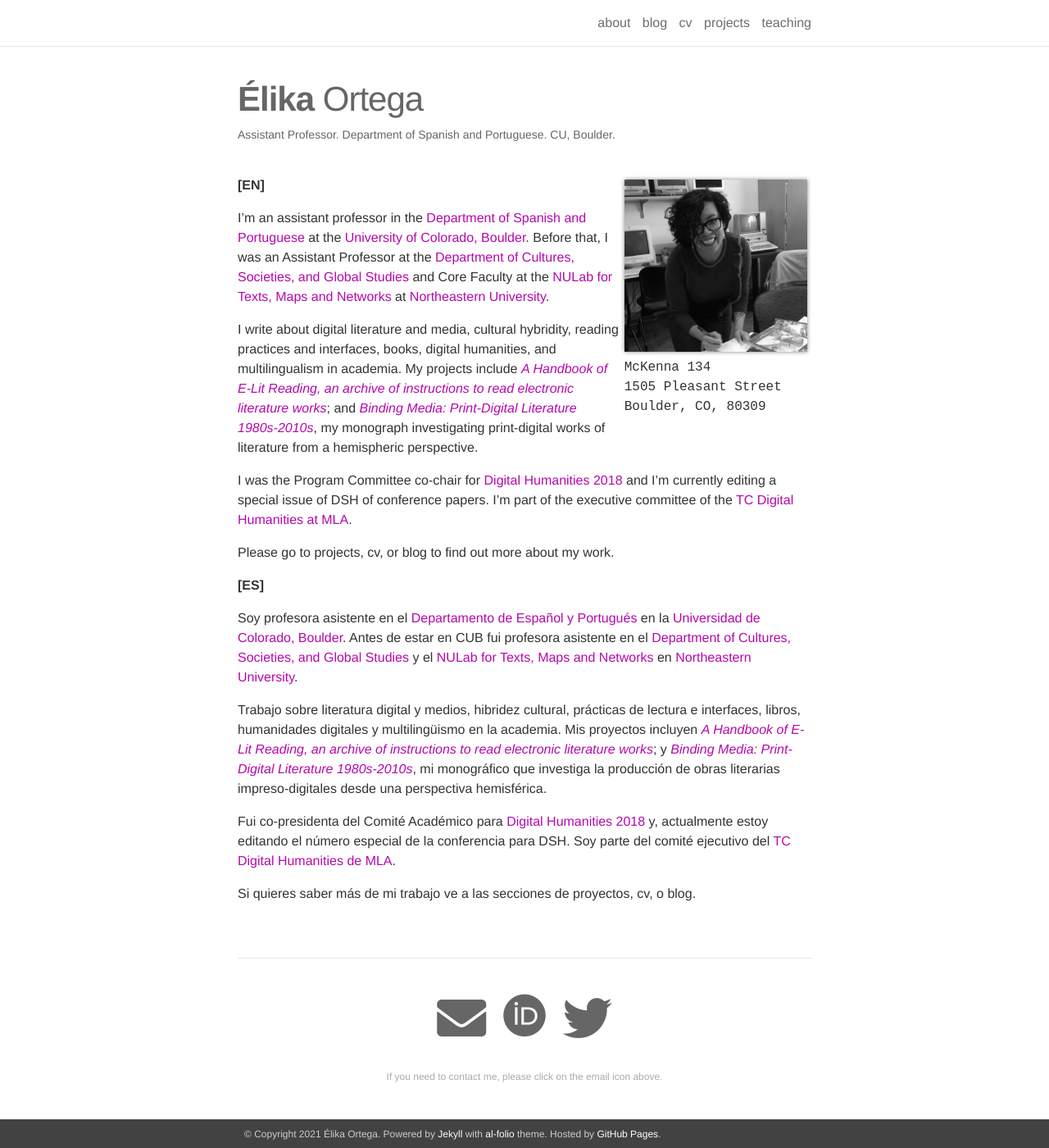
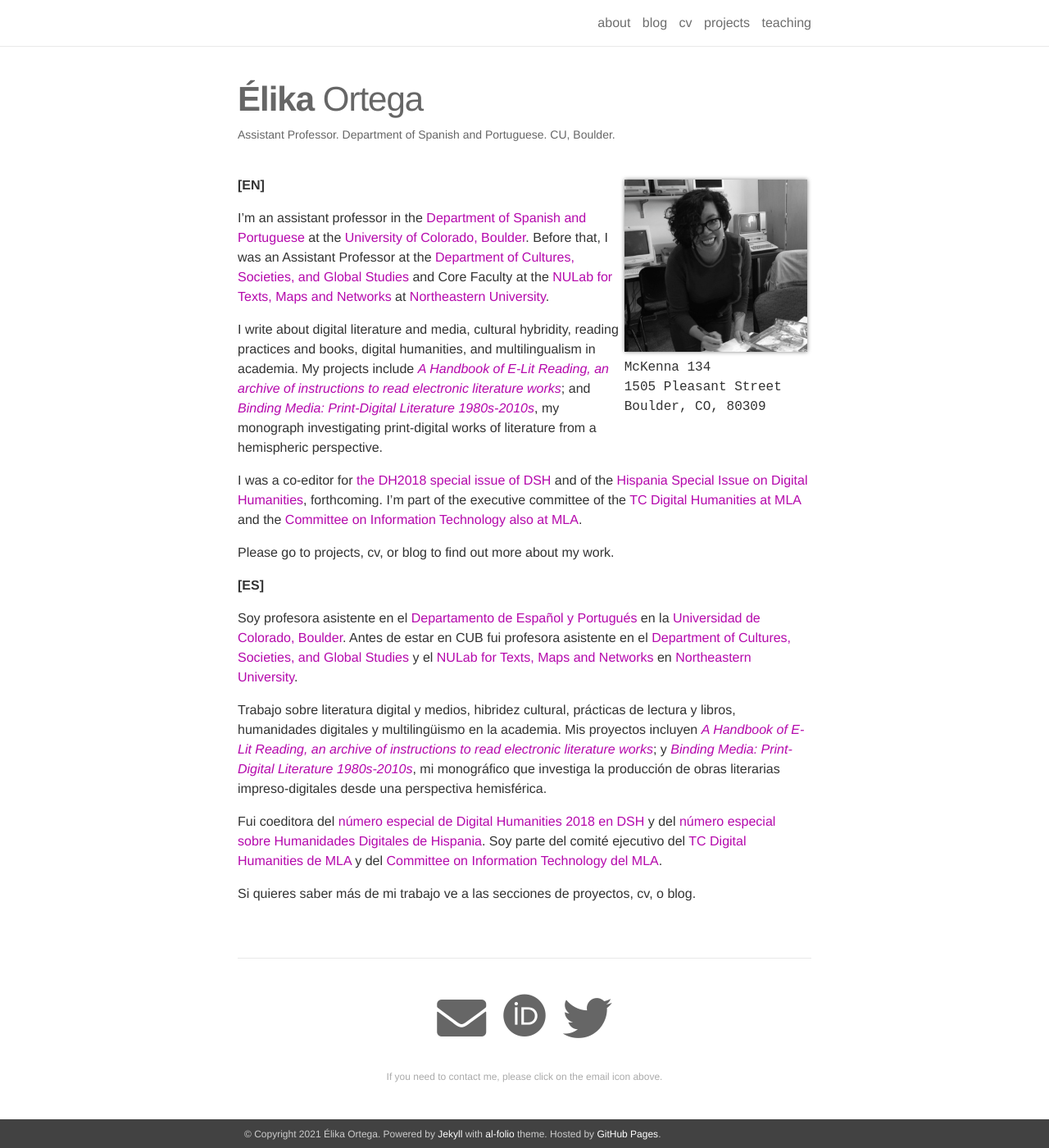
Before and after one commit to elikaortega/elikaortegadotnet, a Jekyll site: the page built from _pages/about.md, in a window 1280 px wide and 1400 px high. Shown: the whole window at 82% size. Built offline with Jekyll 4.4.1, drawn with Linux system fonts in a browser that asks for light colours; nearby versions of some CDN libraries; some web fonts are replaced.

Commit message:
updated about

```diff
--- a/_pages/about.md
+++ b/_pages/about.md
@@ -20,9 +20,9 @@ social: true
 
 I'm an assistant professor in the [Department of Spanish and Portuguese](https://www.colorado.edu/spanish/) at the [University of Colorado, Boulder](https://www.colorado.edu/). Before that, I was an Assistant Professor at the [Department of Cultures, Societies, and Global Studies](http://www.northeastern.edu/globalstudies) and Core Faculty at the [NULab for Texts, Maps and Networks](http://www.northeastern.edu/nulab/) at [Northeastern University](http://www.northeastern.edu/).
 
-I write about digital literature and media, cultural hybridity, reading practices and interfaces, books, digital humanities, and multilingualism in academia. My projects include [_A Handbook of E-Lit Reading, an archive of instructions to read electronic literature works_](https://elikaortega.github.io/elikaortegadotnet/projects/5_project/); and [_Binding Media: Print-Digital Literature 1980s-2010s_](https://elikaortega.github.io/elikaortegadotnet/projects/1_project/), my monograph investigating print-digital works of literature from a hemispheric perspective.
+I write about digital literature and media, cultural hybridity, reading practices and books, digital humanities, and multilingualism in academia. My projects include [_A Handbook of E-Lit Reading, an archive of instructions to read electronic literature works_](https://elikaortega.github.io/elikaortegadotnet/projects/5_project/); and [_Binding Media: Print-Digital Literature 1980s-2010s_](https://elikaortega.github.io/elikaortegadotnet/projects/1_project/), my monograph investigating print-digital works of literature from a hemispheric perspective.
 
-I was the Program Committee co-chair for [Digital Humanities 2018](https://dh2018.adho.org/en/) and I'm currently editing a special issue of DSH of conference papers. I'm part of the executive committee of the [TC Digital Humanities at MLA](https://mla.hcommons.org/groups/digital-humanities/forum/topic/mla19-582-roundtable-digital-hispanisms-2/).
+I was a co-editor for [the DH2018 special issue of DSH](https://academic.oup.com/dsh/issue/36/Supplement_1) and of the [Hispania Special Issue on Digital Humanities](https://www.aatsp.org/m/event_details.asp?id=1312622), forthcoming. I'm part of the executive committee of the [TC Digital Humanities at MLA](https://mla.hcommons.org/groups/digital-humanities/forum/topic/mla19-582-roundtable-digital-hispanisms-2/) and the [Committee on Information Technology also at MLA](https://www.mla.org/About-Us/Governance/Committees/Committee-Listings/Professional-Issues/Committee-on-Information-Technology).
 
 Please go to projects, cv, or blog to find out more about my work.
 
@@ -30,8 +30,8 @@ Please go to projects, cv, or blog to find out more about my work.
 
 Soy profesora asistente en el [Departamento de Español y Portugués](https://www.colorado.edu/spanish/) en la [Universidad de Colorado, Boulder](https://www.colorado.edu/). Antes de estar en CUB fui profesora asistente en el [Department of Cultures, Societies, and Global Studies](http://www.northeastern.edu/globalstudies) y el [NULab for Texts, Maps and Networks](http://www.northeastern.edu/nulab/) en [Northeastern University](http://www.northeastern.edu/).
 
-Trabajo sobre literatura digital y medios, hibridez cultural,  prácticas de lectura e interfaces, libros, humanidades digitales y multilingüismo en la academia. Mis proyectos incluyen [_A Handbook of E-Lit Reading, an archive of instructions to read electronic literature works_](https://elikaortega.github.io/elikaortegadotnet/projects/5_project/); y [_Binding Media: Print-Digital Literature 1980s-2010s_](https://elikaortega.github.io/elikaortegadotnet/projects/1_project/), mi monográfico que investiga la producción de obras literarias impreso-digitales desde una perspectiva hemisférica.
+Trabajo sobre literatura digital y medios, hibridez cultural,  prácticas de lectura y libros, humanidades digitales y multilingüismo en la academia. Mis proyectos incluyen [_A Handbook of E-Lit Reading, an archive of instructions to read electronic literature works_](https://elikaortega.github.io/elikaortegadotnet/projects/5_project/); y [_Binding Media: Print-Digital Literature 1980s-2010s_](https://elikaortega.github.io/elikaortegadotnet/projects/1_project/), mi monográfico que investiga la producción de obras literarias impreso-digitales desde una perspectiva hemisférica.
 
-Fui co-presidenta del Comité Académico para [Digital Humanities 2018](https://dh2018.adho.org/) y, actualmente estoy editando el número especial de la conferencia para DSH. Soy parte del comité ejecutivo del [TC Digital Humanities de MLA](https://mla.hcommons.org/groups/digital-humanities/forum/topic/mla19-582-roundtable-digital-hispanisms-2/).
+Fui coeditora del [número especial de Digital Humanities 2018 en DSH ](https://academic.oup.com/dsh/issue/36/Supplement_1) y del [número especial sobre Humanidades Digitales de Hispania](https://www.aatsp.org/m/event_details.asp?id=1312622). Soy parte del comité ejecutivo del [TC Digital Humanities de MLA](https://mla.hcommons.org/groups/digital-humanities/forum/topic/mla19-582-roundtable-digital-hispanisms-2/) y del [Committee on Information Technology del MLA](https://www.mla.org/About-Us/Governance/Committees/Committee-Listings/Professional-Issues/Committee-on-Information-Technology).
 
 Si quieres saber más de mi trabajo ve a las secciones de proyectos, cv, o blog.
```
